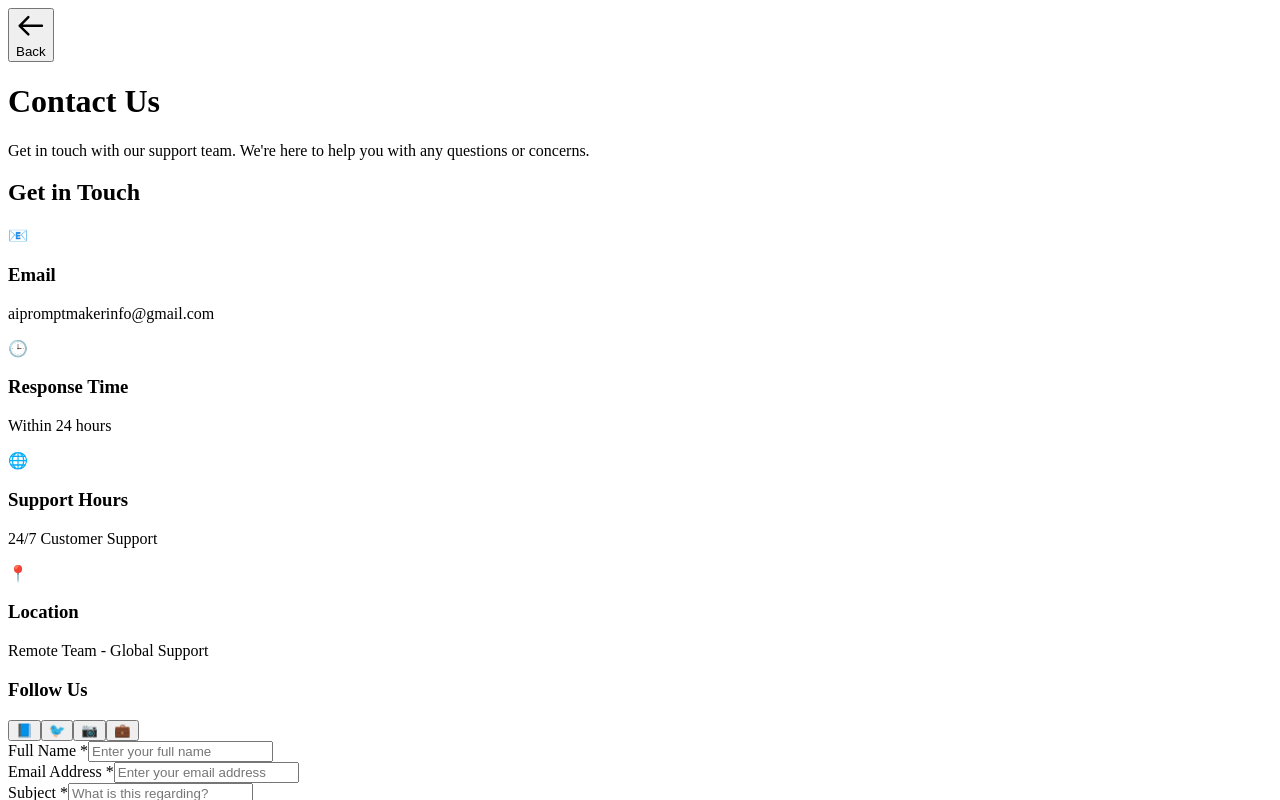
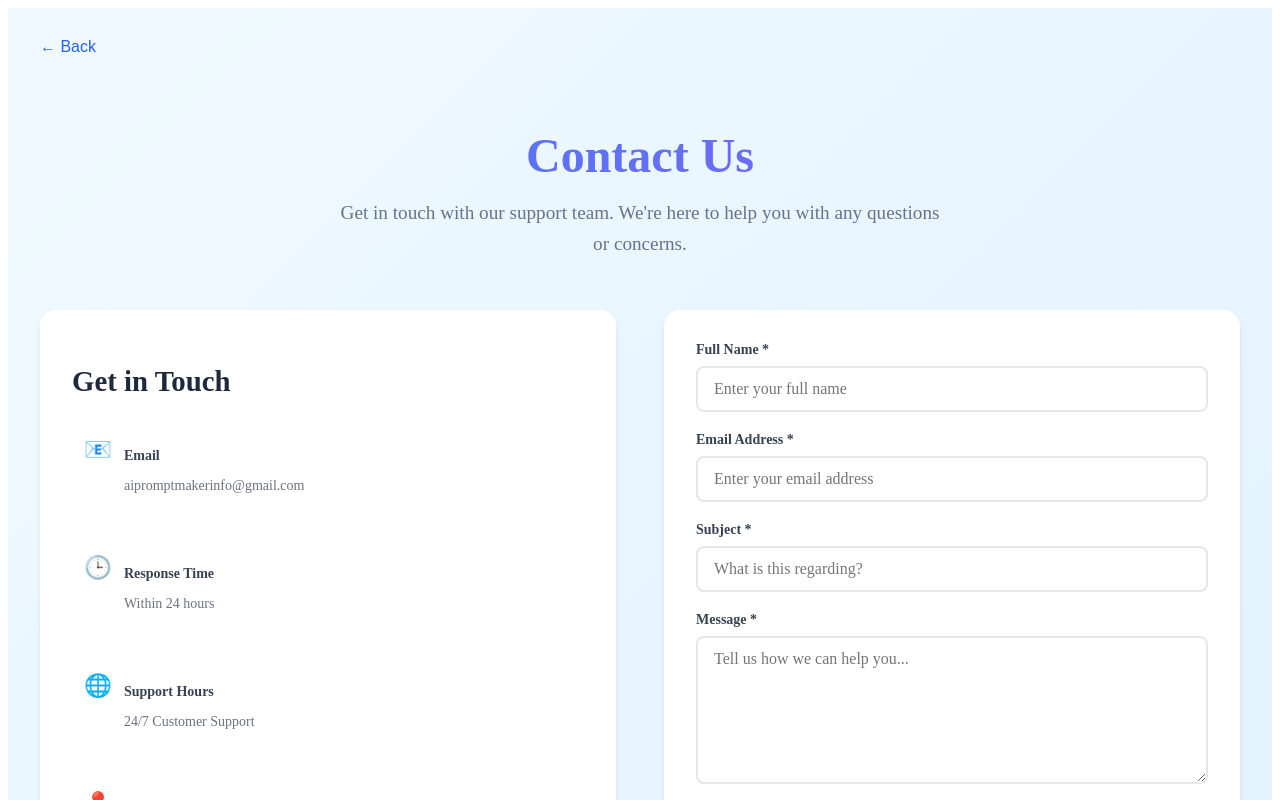
Before and after one commit to mahendramirdhapy-tech/prompt-maker-app, a Next.js app: page /contact in a window 1280 px wide. Shown: the top 800 px of the page. Built offline with nearby package versions, Linux system fonts and the light colour scheme.

Commit message:
Update contact.js

```diff
--- a/pages/contact.js
+++ b/pages/contact.js
@@ -59,110 +59,94 @@ export default function ContactUs() {
         <meta name="description" content="Contact AI Prompt Maker support team. Get help with your account and features." />
       </Head>
 
-      <div className="min-h-screen bg-gradient-to-br from-blue-50 to-indigo-100 py-8">
-        <div className="max-w-6xl mx-auto px-4 sm:px-6 lg:px-8">
+      <div style={styles.container}>
+        <div style={styles.contentWrapper}>
           {/* Back Button */}
           <button
             onClick={() => router.back()}
-            className="flex items-center text-blue-600 hover:text-blue-800 mb-8 transition duration-200 font-medium"
+            style={styles.backButton}
           >
-            <svg className="w-5 h-5 mr-2" fill="none" stroke="currentColor" viewBox="0 0 24 24">
-              <path strokeLinecap="round" strokeLinejoin="round" strokeWidth={2} d="M10 19l-7-7m0 0l7-7m-7 7h18" />
-            </svg>
-            Back
+            ← Back
           </button>
 
           {/* Header */}
-          <div className="text-center mb-12">
-            <h1 className="text-4xl font-bold text-gray-900 mb-4">
-              Contact Us
-            </h1>
-            <p className="text-xl text-gray-600 max-w-2xl mx-auto">
+          <div style={styles.header}>
+            <h1 style={styles.title}>Contact Us</h1>
+            <p style={styles.subtitle}>
               Get in touch with our support team. We're here to help you with any questions or concerns.
             </p>
           </div>
 
           {/* Status Messages */}
           {submitStatus === 'success' && (
-            <div className="bg-green-100 border border-green-400 text-green-700 px-4 py-3 rounded-lg mb-6 text-center">
+            <div style={styles.successMessage}>
               ✅ Thank you! Your message has been received. We will get back to you within 24 hours.
             </div>
           )}
 
           {submitStatus === 'error' && (
-            <div className="bg-red-100 border border-red-400 text-red-700 px-4 py-3 rounded-lg mb-6 text-center">
+            <div style={styles.errorMessage}>
               ❌ There was an error sending your message. Please try again.
             </div>
           )}
 
-          <div className="grid grid-cols-1 lg:grid-cols-2 gap-8">
+          <div style={styles.grid}>
             {/* Contact Information */}
-            <div className="bg-white rounded-2xl shadow-lg p-8">
-              <h2 className="text-2xl font-bold text-gray-900 mb-6">Get in Touch</h2>
+            <div style={styles.infoCard}>
+              <h2 style={styles.infoTitle}>Get in Touch</h2>
 
-              <div className="space-y-6">
-                <div className="flex items-start space-x-4">
-                  <div className="bg-blue-100 p-3 rounded-lg">
-                    <span className="text-blue-600 text-xl">📧</span>
-                  </div>
+              <div style={styles.infoList}>
+                <div style={styles.infoItem}>
+                  <span style={styles.infoIcon}>📧</span>
                   <div>
-                    <h3 className="font-semibold text-gray-900">Email</h3>
-                    <p className="text-gray-600">aipromptmakerinfo@gmail.com</p>
+                    <h3 style={styles.infoLabel}>Email</h3>
+                    <p style={styles.infoText}>aipromptmakerinfo@gmail.com</p>
                   </div>
                 </div>
 
-                <div className="flex items-start space-x-4">
-                  <div className="bg-green-100 p-3 rounded-lg">
-                    <span className="text-green-600 text-xl">🕒</span>
-                  </div>
+                <div style={styles.infoItem}>
+                  <span style={styles.infoIcon}>🕒</span>
                   <div>
-                    <h3 className="font-semibold text-gray-900">Response Time</h3>
-                    <p className="text-gray-600">Within 24 hours</p>
+                    <h3 style={styles.infoLabel}>Response Time</h3>
+                    <p style={styles.infoText}>Within 24 hours</p>
                   </div>
                 </div>
 
-                <div className="flex items-start space-x-4">
-                  <div className="bg-purple-100 p-3 rounded-lg">
-                    <span className="text-purple-600 text-xl">🌐</span>
-                  </div>
+                <div style={styles.infoItem}>
+                  <span style={styles.infoIcon}>🌐</span>
                   <div>
-                    <h3 className="font-semibold text-gray-900">Support Hours</h3>
-                    <p className="text-gray-600">24/7 Customer Support</p>
+                    <h3 style={styles.infoLabel}>Support Hours</h3>
+                    <p style={styles.infoText}>24/7 Customer Support</p>
                   </div>
                 </div>
 
-                <div className="flex items-start space-x-4">
-                  <div className="bg-orange-100 p-3 rounded-lg">
-                    <span className="text-orange-600 text-xl">📍</span>
-                  </div>
+                <div style={styles.infoItem}>
+                  <span style={styles.infoIcon}>📍</span>
                   <div>
-                    <h3 className="font-semibold text-gray-900">Location</h3>
-                    <p className="text-gray-600">Remote Team - Global Support</p>
+                    <h3 style={styles.infoLabel}>Location</h3>
+                    <p style={styles.infoText}>Remote Team - Global Support</p>
                   </div>
                 </div>
               </div>
 
               {/* Social Links */}
-              <div className="mt-8 pt-6 border-t border-gray-200">
-                <h3 className="font-semibold text-gray-900 mb-4">Follow Us</h3>
-                <div className="flex space-x-4">
+              <div style={styles.socialSection}>
+                <h3 style={styles.socialTitle}>Follow Us</h3>
+                <div style={styles.socialIcons}>
                   {['📘', '🐦', '📷', '💼'].map((icon, index) => (
-                    <button
-                      key={index}
-                      className="text-2xl hover:scale-110 transition-transform duration-200"
-                    >
+                    <span key={index} style={styles.socialIcon}>
                       {icon}
-                    </button>
+                    </span>
                   ))}
                 </div>
               </div>
             </div>
 
             {/* Contact Form */}
-            <div className="bg-white rounded-2xl shadow-lg p-8">
-              <form onSubmit={handleSubmit} className="space-y-6">
-                <div>
-                  <label htmlFor="name" className="block text-sm font-medium text-gray-700 mb-2">
+            <div style={styles.formCard}>
+              <form onSubmit={handleSubmit} style={styles.form}>
+                <div style={styles.formGroup}>
+                  <label htmlFor="name" style={styles.label}>
                     Full Name *
                   </label>
                   <input
@@ -172,13 +156,13 @@ export default function ContactUs() {
                     value={formData.name}
                     onChange={handleChange}
                     required
-                    className="w-full px-4 py-3 border border-gray-300 rounded-lg focus:ring-2 focus:ring-blue-500 focus:border-blue-500 transition duration-200"
+                    style={styles.input}
                     placeholder="Enter your full name"
                   />
                 </div>
 
-                <div>
-                  <label htmlFor="email" className="block text-sm font-medium text-gray-700 mb-2">
+                <div style={styles.formGroup}>
+                  <label htmlFor="email" style={styles.label}>
                     Email Address *
                   </label>
                   <input
@@ -188,13 +172,13 @@ export default function ContactUs() {
                     value={formData.email}
                     onChange={handleChange}
                     required
-                    className="w-full px-4 py-3 border border-gray-300 rounded-lg focus:ring-2 focus:ring-blue-500 focus:border-blue-500 transition duration-200"
+                    style={styles.input}
                     placeholder="Enter your email address"
                   />
                 </div>
 
-                <div>
-                  <label htmlFor="subject" className="block text-sm font-medium text-gray-700 mb-2">
+                <div style={styles.formGroup}>
+                  <label htmlFor="subject" style={styles.label}>
                     Subject *
                   </label>
                   <input
@@ -204,13 +188,13 @@ export default function ContactUs() {
                     value={formData.subject}
                     onChange={handleChange}
                     required
-                    className="w-full px-4 py-3 border border-gray-300 rounded-lg focus:ring-2 focus:ring-blue-500 focus:border-blue-500 transition duration-200"
+                    style={styles.input}
                     placeholder="What is this regarding?"
                   />
                 </div>
 
-                <div>
-                  <label htmlFor="message" className="block text-sm font-medium text-gray-700 mb-2">
+                <div style={styles.formGroup}>
+                  <label htmlFor="message" style={styles.label}>
                     Message *
                   </label>
                   <textarea
@@ -220,7 +204,7 @@ export default function ContactUs() {
                     onChange={handleChange}
                     required
                     rows="6"
-                    className="w-full px-4 py-3 border border-gray-300 rounded-lg focus:ring-2 focus:ring-blue-500 focus:border-blue-500 transition duration-200 resize-vertical"
+                    style={styles.textarea}
                     placeholder="Tell us how we can help you..."
                   />
                 </div>
@@ -228,29 +212,223 @@ export default function ContactUs() {
                 <button
                   type="submit"
                   disabled={isSubmitting}
-                  className={`w-full py-4 px-6 rounded-lg font-semibold text-white transition duration-200 ${
-                    isSubmitting
-                      ? 'bg-gray-400 cursor-not-allowed'
-                      : 'bg-blue-600 hover:bg-blue-700 transform hover:-translate-y-1 shadow-lg hover:shadow-xl'
-                  }`}
+                  style={isSubmitting ? styles.submitButtonDisabled : styles.submitButton}
                 >
-                  {isSubmitting ? (
-                    <span className="flex items-center justify-center">
-                      <svg className="animate-spin -ml-1 mr-3 h-5 w-5 text-white" xmlns="http://www.w3.org/2000/svg" fill="none" viewBox="0 0 24 24">
-                        <circle className="opacity-25" cx="12" cy="12" r="10" stroke="currentColor" strokeWidth="4"></circle>
-                        <path className="opacity-75" fill="currentColor" d="M4 12a8 8 0 018-8V0C5.373 0 0 5.373 0 12h4zm2 5.291A7.962 7.962 0 014 12H0c0 3.042 1.135 5.824 3 7.938l3-2.647z"></path>
-                      </svg>
-                      Sending...
-                    </span>
-                  ) : (
-                    'Send Message'
-                  )}
+                  {isSubmitting ? 'Sending...' : 'Send Message'}
                 </button>
               </form>
             </div>
           </div>
         </div>
       </div>
+
+      <style jsx>{`
+        .container {
+          margin: 0;
+          padding: 0;
+          font-family: -apple-system, BlinkMacSystemFont, 'Segoe UI', Roboto, sans-serif;
+        }
+      `}</style>
     </>
   );
 }
+
+const styles = {
+  container: {
+    minHeight: '100vh',
+    background: 'linear-gradient(135deg, #f0f9ff 0%, #e0f2fe 100%)',
+    padding: '20px 0',
+  },
+  contentWrapper: {
+    maxWidth: '1200px',
+    margin: '0 auto',
+    padding: '0 20px',
+  },
+  backButton: {
+    display: 'inline-flex',
+    alignItems: 'center',
+    color: '#2563eb',
+    background: 'none',
+    border: 'none',
+    fontSize: '16px',
+    fontWeight: '500',
+    cursor: 'pointer',
+    marginBottom: '30px',
+    padding: '10px 0',
+  },
+  header: {
+    textAlign: 'center',
+    marginBottom: '50px',
+  },
+  title: {
+    fontSize: '3rem',
+    fontWeight: '700',
+    color: '#1e293b',
+    marginBottom: '15px',
+    background: 'linear-gradient(135deg, #3b82f6, #8b5cf6)',
+    WebkitBackgroundClip: 'text',
+    WebkitTextFillColor: 'transparent',
+    backgroundClip: 'text',
+  },
+  subtitle: {
+    color: '#64748b',
+    fontSize: '1.2rem',
+    maxWidth: '600px',
+    margin: '0 auto',
+    lineHeight: '1.6',
+  },
+  successMessage: {
+    backgroundColor: '#dcfce7',
+    border: '1px solid #22c55e',
+    color: '#166534',
+    padding: '16px',
+    borderRadius: '8px',
+    marginBottom: '24px',
+    textAlign: 'center',
+  },
+  errorMessage: {
+    backgroundColor: '#fecaca',
+    border: '1px solid #ef4444',
+    color: '#dc2626',
+    padding: '16px',
+    borderRadius: '8px',
+    marginBottom: '24px',
+    textAlign: 'center',
+  },
+  grid: {
+    display: 'grid',
+    gridTemplateColumns: '1fr',
+    gap: '32px',
+  },
+  infoCard: {
+    backgroundColor: 'white',
+    borderRadius: '16px',
+    padding: '32px',
+    boxShadow: '0 4px 6px -1px rgba(0, 0, 0, 0.1)',
+  },
+  formCard: {
+    backgroundColor: 'white',
+    borderRadius: '16px',
+    padding: '32px',
+    boxShadow: '0 4px 6px -1px rgba(0, 0, 0, 0.1)',
+  },
+  infoTitle: {
+    fontSize: '1.8rem',
+    fontWeight: '600',
+    color: '#1e293b',
+    marginBottom: '24px',
+  },
+  infoList: {
+    display: 'flex',
+    flexDirection: 'column',
+    gap: '20px',
+  },
+  infoItem: {
+    display: 'flex',
+    alignItems: 'flex-start',
+    gap: '12px',
+    padding: '12px',
+    borderRadius: '8px',
+    transition: 'background-color 0.2s',
+  },
+  infoIcon: {
+    fontSize: '1.4rem',
+    marginTop: '2px',
+    flexShrink: 0,
+  },
+  infoLabel: {
+    fontWeight: '600',
+    color: '#374151',
+    marginBottom: '4px',
+    fontSize: '14px',
+  },
+  infoText: {
+    color: '#6b7280',
+    fontSize: '14px',
+  },
+  socialSection: {
+    marginTop: '32px',
+    paddingTop: '24px',
+    borderTop: '1px solid #e5e7eb',
+  },
+  socialTitle: {
+    fontWeight: '600',
+    color: '#374151',
+    marginBottom: '12px',
+    fontSize: '14px',
+  },
+  socialIcons: {
+    display: 'flex',
+    gap: '12px',
+  },
+  socialIcon: {
+    fontSize: '1.5rem',
+    cursor: 'pointer',
+    transition: 'transform 0.2s',
+  },
+  form: {
+    display: 'flex',
+    flexDirection: 'column',
+    gap: '20px',
+  },
+  formGroup: {
+    display: 'flex',
+    flexDirection: 'column',
+  },
+  label: {
+    fontWeight: '600',
+    color: '#374151',
+    marginBottom: '8px',
+    fontSize: '14px',
+  },
+  input: {
+    padding: '12px 16px',
+    border: '2px solid #e5e7eb',
+    borderRadius: '8px',
+    fontSize: '16px',
+    fontFamily: 'inherit',
+    transition: 'all 0.2s',
+  },
+  textarea: {
+    padding: '12px 16px',
+    border: '2px solid #e5e7eb',
+    borderRadius: '8px',
+    fontSize: '16px',
+    fontFamily: 'inherit',
+    resize: 'vertical',
+    minHeight: '120px',
+    transition: 'all 0.2s',
+  },
+  submitButton: {
+    padding: '16px 24px',
+    background: 'linear-gradient(135deg, #3b82f6, #8b5cf6)',
+    color: 'white',
+    border: 'none',
+    borderRadius: '8px',
+    fontSize: '16px',
+    fontWeight: '600',
+    cursor: 'pointer',
+    transition: 'all 0.2s',
+    marginTop: '10px',
+  },
+  submitButtonDisabled: {
+    padding: '16px 24px',
+    backgroundColor: '#9ca3af',
+    color: 'white',
+    border: 'none',
+    borderRadius: '8px',
+    fontSize: '16px',
+    fontWeight: '600',
+    cursor: 'not-allowed',
+    marginTop: '10px',
+  },
+};
+
+// Media queries for responsiveness
+if (typeof window !== 'undefined') {
+  const mediaQuery = window.matchMedia('(min-width: 768px)');
+  if (mediaQuery.matches) {
+    styles.grid.gridTemplateColumns = '1fr 1fr';
+    styles.grid.gap = '48px';
+  }
+}
```
